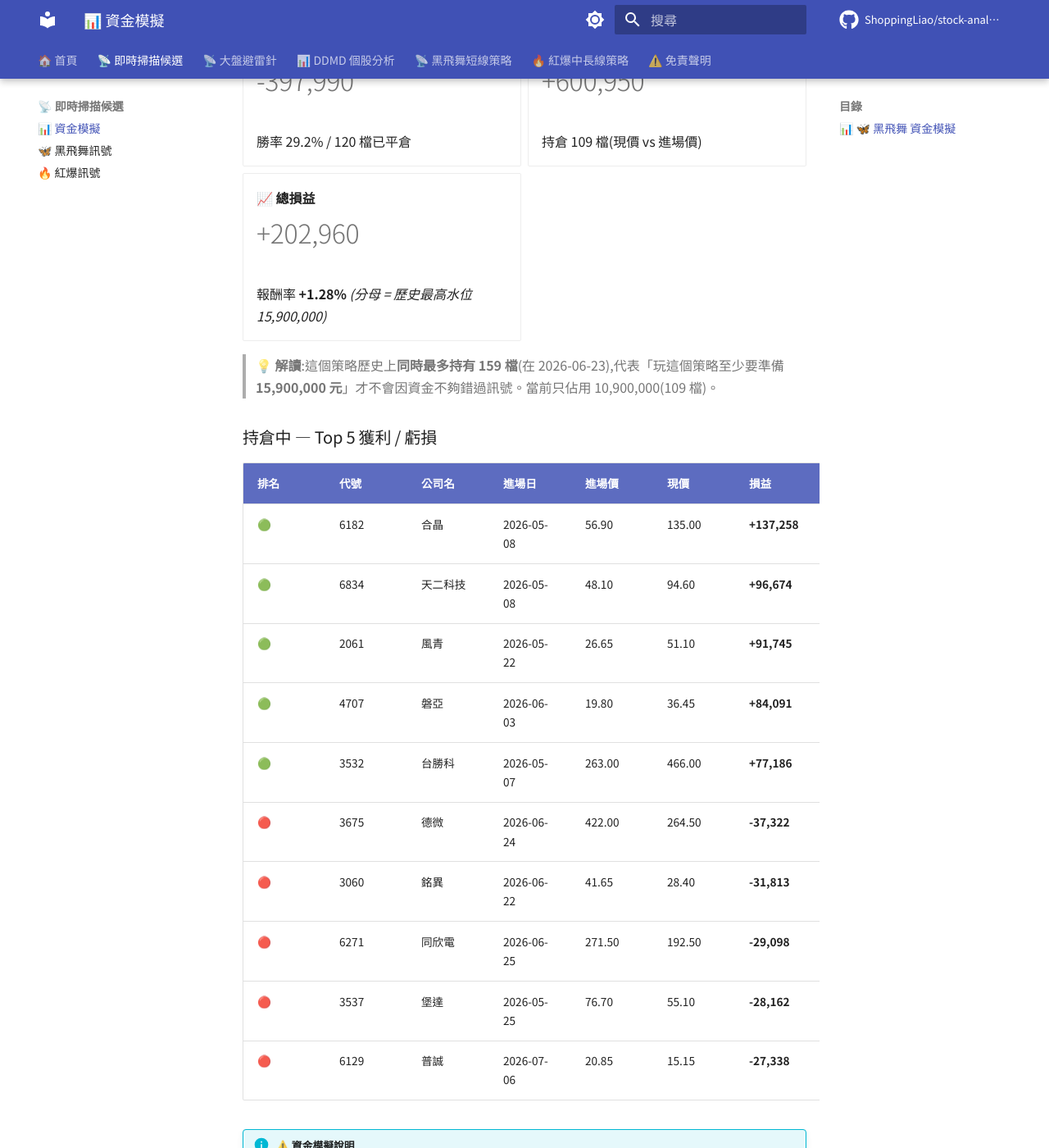
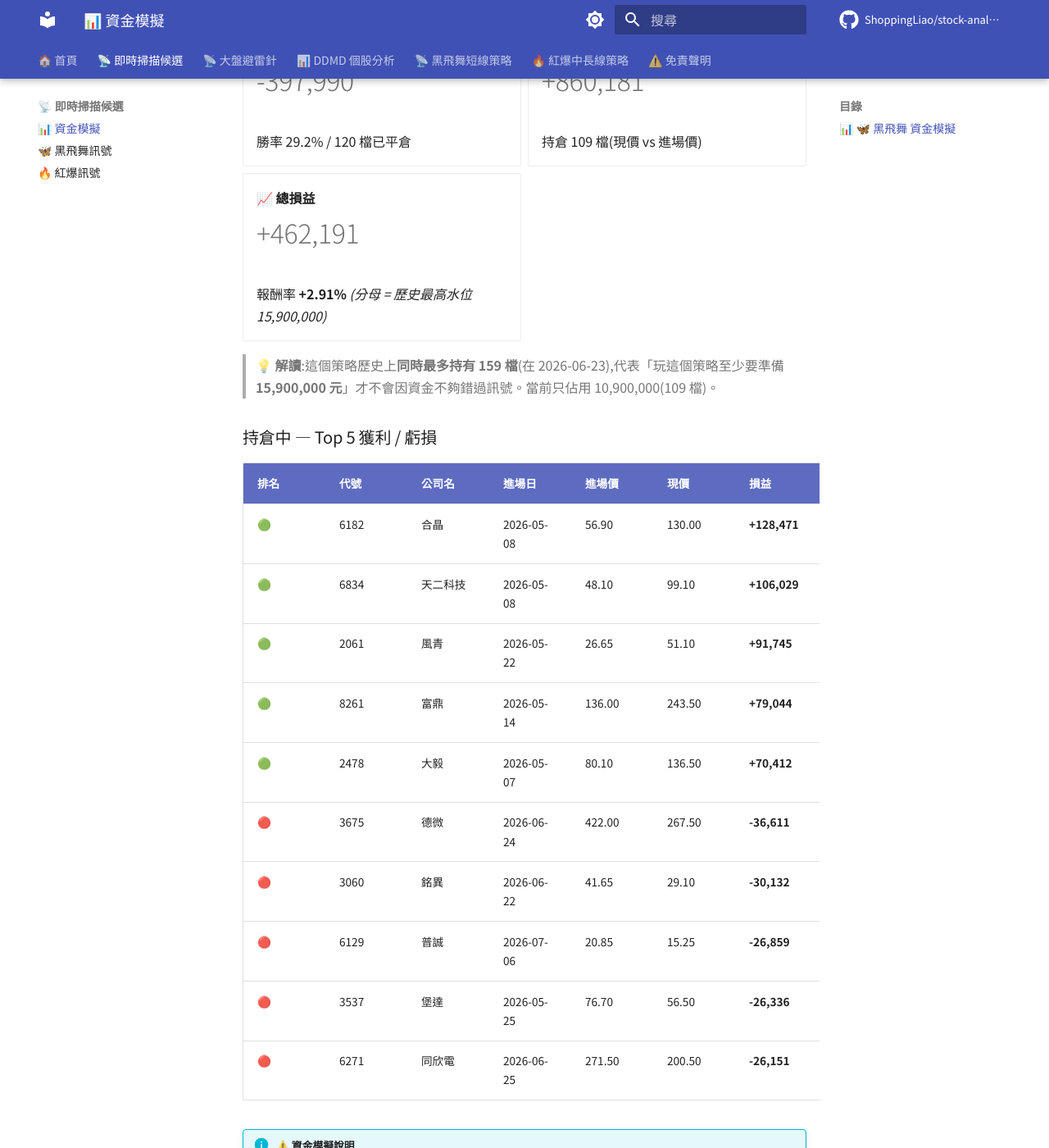
Before and after one commit to ShoppingLiao/stock-analysis-public, an MkDocs documentation site: the page built from docs/signals_capital.md, in a window 1280 px wide and 1400 px high, scrolled down 2247 px. Shown: the whole window at 82% size. Built offline with MkDocs 1.6.1 and Material for MkDocs 9.7.7, drawn with Linux system fonts in a browser that asks for light colours; comment, search, counter and statistics services are not loaded; some of the changed text lies outside the part shown.

Commit message:
docs(signals): update BB + RB + capital (2026-07-21)

```diff
--- a/docs/signals_capital.md
+++ b/docs/signals_capital.md
@@ -54,10 +54,10 @@
 | 排名 | 代號 | 公司名 | 進場日 | 進場價 | 現價 | 損益 | 損益% |
 |------|------|--------|--------|--------|------|------|-------|
 | 🟢 | 2834 | 臺企銀 | 2026-06-16 | 17.45 | 18.00 | **+3,152** | **+3.15%** |
-| 🟢 | 2897 | 王道銀行 | 2026-06-22 | 10.60 | 10.40 | **-1,887** | **-1.89%** |
-| 🟢 | 4541 | 晟田 | 2026-07-21 | 75.70 | 68.90 | **-8,983** | **-8.98%** |
-| 🔴 | 4541 | 晟田 | 2026-07-21 | 75.70 | 68.90 | **-8,983** | **-8.98%** |
-| 🔴 | 2897 | 王道銀行 | 2026-06-22 | 10.60 | 10.40 | **-1,887** | **-1.89%** |
+| 🟢 | 4541 | 晟田 | 2026-07-21 | 75.70 | 75.70 | **-0** | **-0.00%** |
+| 🟢 | 2897 | 王道銀行 | 2026-06-22 | 10.60 | 10.45 | **-1,415** | **-1.42%** |
+| 🔴 | 2897 | 王道銀行 | 2026-06-22 | 10.60 | 10.45 | **-1,415** | **-1.42%** |
+| 🔴 | 4541 | 晟田 | 2026-07-21 | 75.70 | 75.70 | **-0** | **-0.00%** |
 | 🔴 | 2834 | 臺企銀 | 2026-06-16 | 17.45 | 18.00 | **+3,152** | **+3.15%** |
 
 !!! info "⚠️ 資金模擬說明"
@@ -93,15 +93,15 @@
 
 -   **🟡 未實現損益**
 
-    # +600,950
+    # +860,181
 
     持倉 109 檔(現價 vs 進場價)
 
 -   **📈 總損益**
 
-    # +202,960
+    # +462,191
 
-    報酬率 **+1.28%** _(分母 = 歷史最高水位 15,900,000)_
+    報酬率 **+2.91%** _(分母 = 歷史最高水位 15,900,000)_
 
 </div>
 
@@ -111,16 +111,16 @@
 
 | 排名 | 代號 | 公司名 | 進場日 | 進場價 | 現價 | 損益 | 損益% |
 |------|------|--------|--------|--------|------|------|-------|
-| 🟢 | 6182 | 合晶 | 2026-05-08 | 56.90 | 135.00 | **+137,258** | **+137.26%** |
-| 🟢 | 6834 | 天二科技 | 2026-05-08 | 48.10 | 94.60 | **+96,674** | **+96.67%** |
+| 🟢 | 6182 | 合晶 | 2026-05-08 | 56.90 | 130.00 | **+128,471** | **+128.47%** |
+| 🟢 | 6834 | 天二科技 | 2026-05-08 | 48.10 | 99.10 | **+106,029** | **+106.03%** |
 | 🟢 | 2061 | 風青 | 2026-05-22 | 26.65 | 51.10 | **+91,745** | **+91.74%** |
-| 🟢 | 4707 | 磐亞 | 2026-06-03 | 19.80 | 36.45 | **+84,091** | **+84.09%** |
-| 🟢 | 3532 | 台勝科 | 2026-05-07 | 263.00 | 466.00 | **+77,186** | **+77.19%** |
-| 🔴 | 3675 | 德微 | 2026-06-24 | 422.00 | 264.50 | **-37,322** | **-37.32%** |
-| 🔴 | 3060 | 銘異 | 2026-06-22 | 41.65 | 28.40 | **-31,813** | **-31.81%** |
-| 🔴 | 6271 | 同欣電 | 2026-06-25 | 271.50 | 192.50 | **-29,098** | **-29.10%** |
-| 🔴 | 3537 | 堡達 | 2026-05-25 | 76.70 | 55.10 | **-28,162** | **-28.16%** |
-| 🔴 | 6129 | 普誠 | 2026-07-06 | 20.85 | 15.15 | **-27,338** | **-27.34%** |
+| 🟢 | 8261 | 富鼎 | 2026-05-14 | 136.00 | 243.50 | **+79,044** | **+79.04%** |
+| 🟢 | 2478 | 大毅 | 2026-05-07 | 80.10 | 136.50 | **+70,412** | **+70.41%** |
+| 🔴 | 3675 | 德微 | 2026-06-24 | 422.00 | 267.50 | **-36,611** | **-36.61%** |
+| 🔴 | 3060 | 銘異 | 2026-06-22 | 41.65 | 29.10 | **-30,132** | **-30.13%** |
+| 🔴 | 6129 | 普誠 | 2026-07-06 | 20.85 | 15.25 | **-26,859** | **-26.86%** |
+| 🔴 | 3537 | 堡達 | 2026-05-25 | 76.70 | 56.50 | **-26,336** | **-26.34%** |
+| 🔴 | 6271 | 同欣電 | 2026-06-25 | 271.50 | 200.50 | **-26,151** | **-26.15%** |
 
 !!! info "⚠️ 資金模擬說明"
     每檔固定投入 **100,000 元**(教育性質,實際操作會依 TDMD 評分動態調整部位)。
@@ -153,15 +153,15 @@
 
 -   **🟡 未實現損益**
 
-    # +593,232
+    # +861,918
 
-    BB -7,718 + RB +600,950
+    BB +1,737 + RB +860,181
 
 -   **📈 總損益**
 
-    # +726,317
+    # +995,003
 
-    報酬率 **+3.19%** _(分母 = 兩策略歷史最高水位)_
+    報酬率 **+4.36%** _(分母 = 兩策略歷史最高水位)_
 
 </div>
 
```
Also changed, not shown: other parts of docs/signals_capital.md (+3 -3 lines), docs/signals_black_butterfly.md (+2 -12 lines), docs/signals_red_burst.md (+5 -1 lines).
